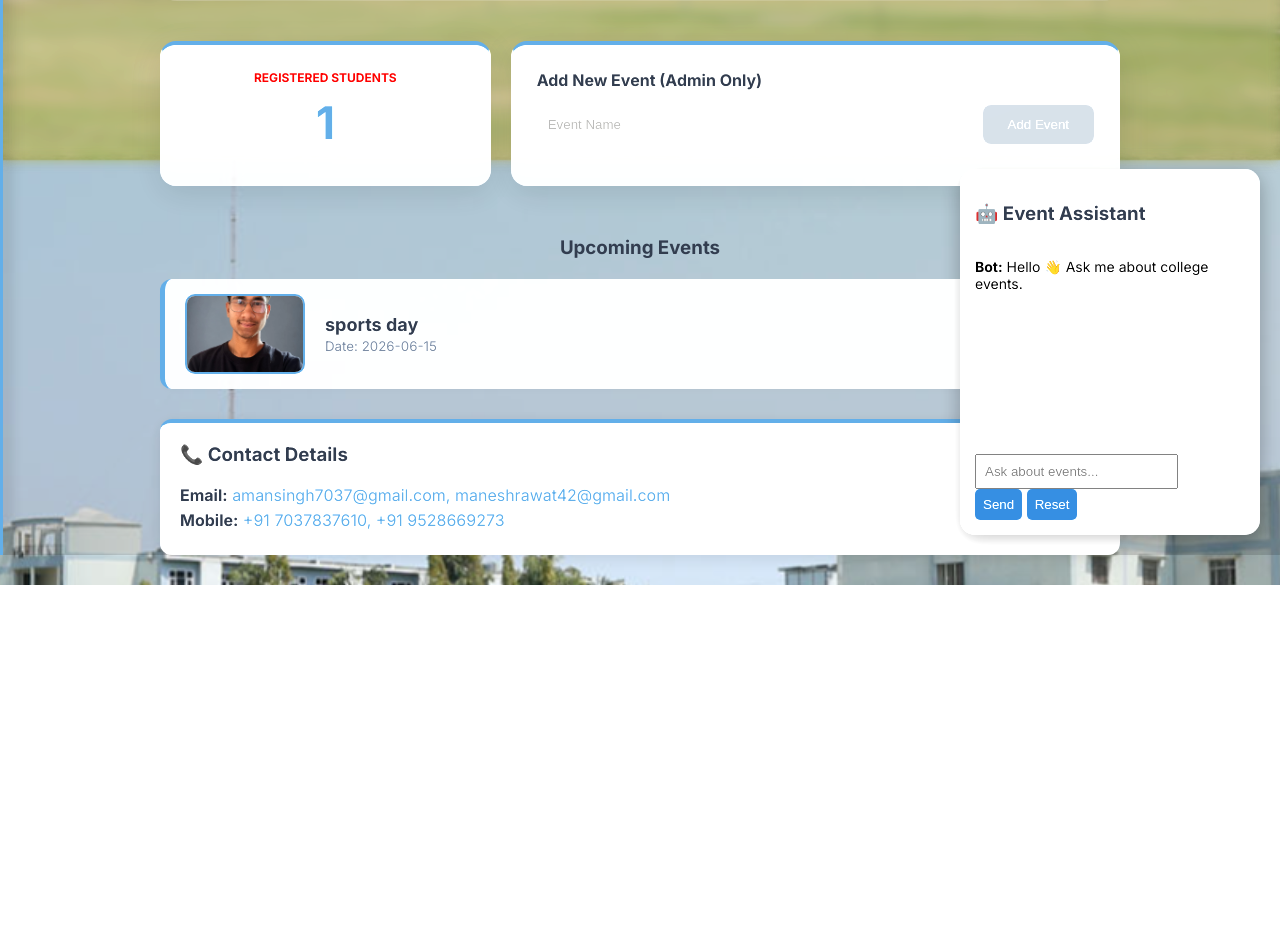
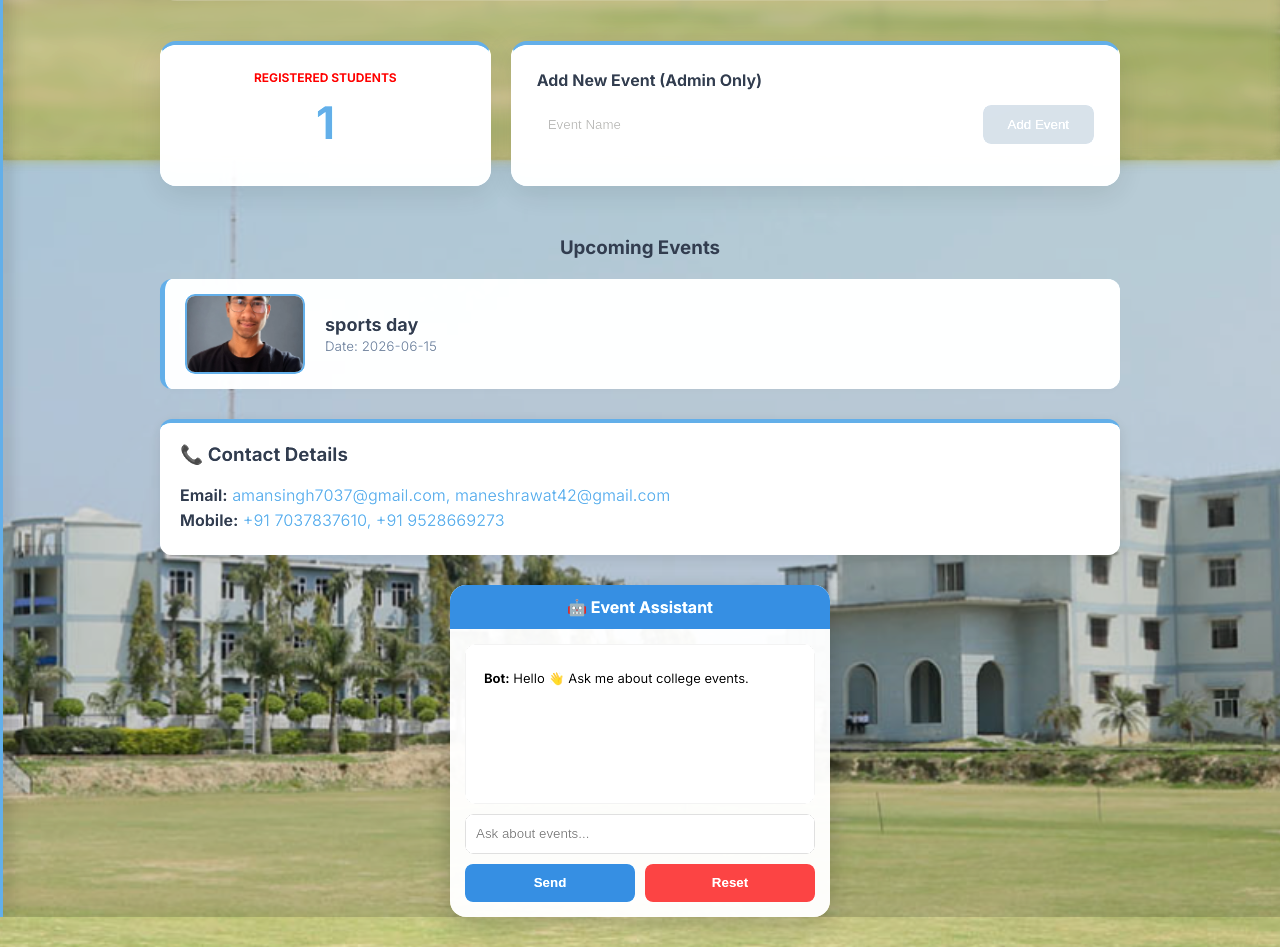
Before and after one commit to amanrawat7610/college_event-management-project_2, a Flask app: page / in a window 1280 px wide. Shown: the part 640-1587 px from the top of the page. Before the commit the page ends 1225 px from the top, so only its background shows below. Run offline with Flask 3, Linux system fonts and the light colour scheme; data comes from the database, SQL or seed files in the repository.

Commit message:
Update style.css

```diff
--- a/college_event_pro/college_event/static/style.css
+++ b/college_event_pro/college_event/static/style.css
@@ -770,79 +770,175 @@ html,body{
 }
 }
 
-.chatbot{
+/* ==========================
+      FINAL CHATBOT DESIGN
+========================== */
 
-position:fixed;
+.chatbot {
 
-right:20px;
+    width: 100%;
+    max-width: 380px;
 
-bottom:20px;
+    background: rgba(255,255,255,0.96);
 
-width:300px;
+    border-radius: 16px;
 
-background:white;
+    padding: 15px;
 
-padding:15px;
+    box-shadow: 0 8px 25px rgba(0,0,0,0.20);
 
-border-radius:15px;
+    margin: 30px auto;
 
-box-shadow:0 5px 20px rgba(0,0,0,.3);
+    position: relative;
 
-z-index:999;
-
+    z-index: 1;
 
 }
 
 
-#chatbox{
 
-height:200px;
+/* Chat Header */
 
-overflow-y:auto;
-
-font-size:14px;
-
-margin-bottom:10px;
-
-
-}
-
-
-.chatbot input{
-
-width:75%;
-
-padding:8px;
-
-
-}
-
-
-.chatbot button{
-
-padding:8px;
+.chatbot h3 {
 
     background:#3182ce;
 
     color:white;
 
-border:none;
+    text-align:center;
 
-border-radius:5px;
+    padding:12px;
 
+    margin:-15px -15px 15px -15px;
+
+    border-radius:16px 16px 0 0;
+
+    font-size:16px;
 
 }
 
 
 
-@media(max-width:600px){
+/* Chat Messages */
 
-.chatbot{
+#chatbox {
 
-width:90%;
+    height:160px;
 
-right:5%;
+    overflow-y:auto;
+
+    background:#f8fafc;
+
+    border-radius:10px;
+
+    padding:10px;
+
+    border:1px solid #ddd;
+
+    font-size:13px;
 
 }
 
+
+
+#chatbox p {
+
+    background:white;
+
+    padding:8px;
+
+    border-radius:8px;
+
+    margin:7px 0;
+
 }
+
+
+
+/* Input */
+
+#userInput {
+
+    width:100%;
+
+    height:40px;
+
+    margin-top:10px;
+
+    padding:10px;
+
+    border-radius:8px;
+
+    border:1px solid #ccc;
+
+}
+
+
+
+/* Buttons */
+
+.chat-buttons {
+
+    display:flex;
+
+    gap:10px;
+
+    margin-top:10px;
+
+}
+
+
+
+.chat-buttons button {
+
+    flex:1;
+
+    height:38px;
+
+    border:none;
+
+    border-radius:8px;
+
+    background:#3182ce;
+
+    color:white;
+
+    font-weight:bold;
+
+}
+
+
+
+.chat-buttons .reset-btn {
+
+    background:#e53e3e;
+
+}
+
+
+
+/* Mobile */
+
+@media(max-width:600px){
+
+
+.chatbot {
+
+    width:95%;
+
+    max-width:350px;
+
+    margin:25px auto;
+
+}
+
+
+
+#chatbox {
+
+    height:140px;
+
+}
+
+
+}
```
Lines whose indentation alone changed are shown as unchanged.
